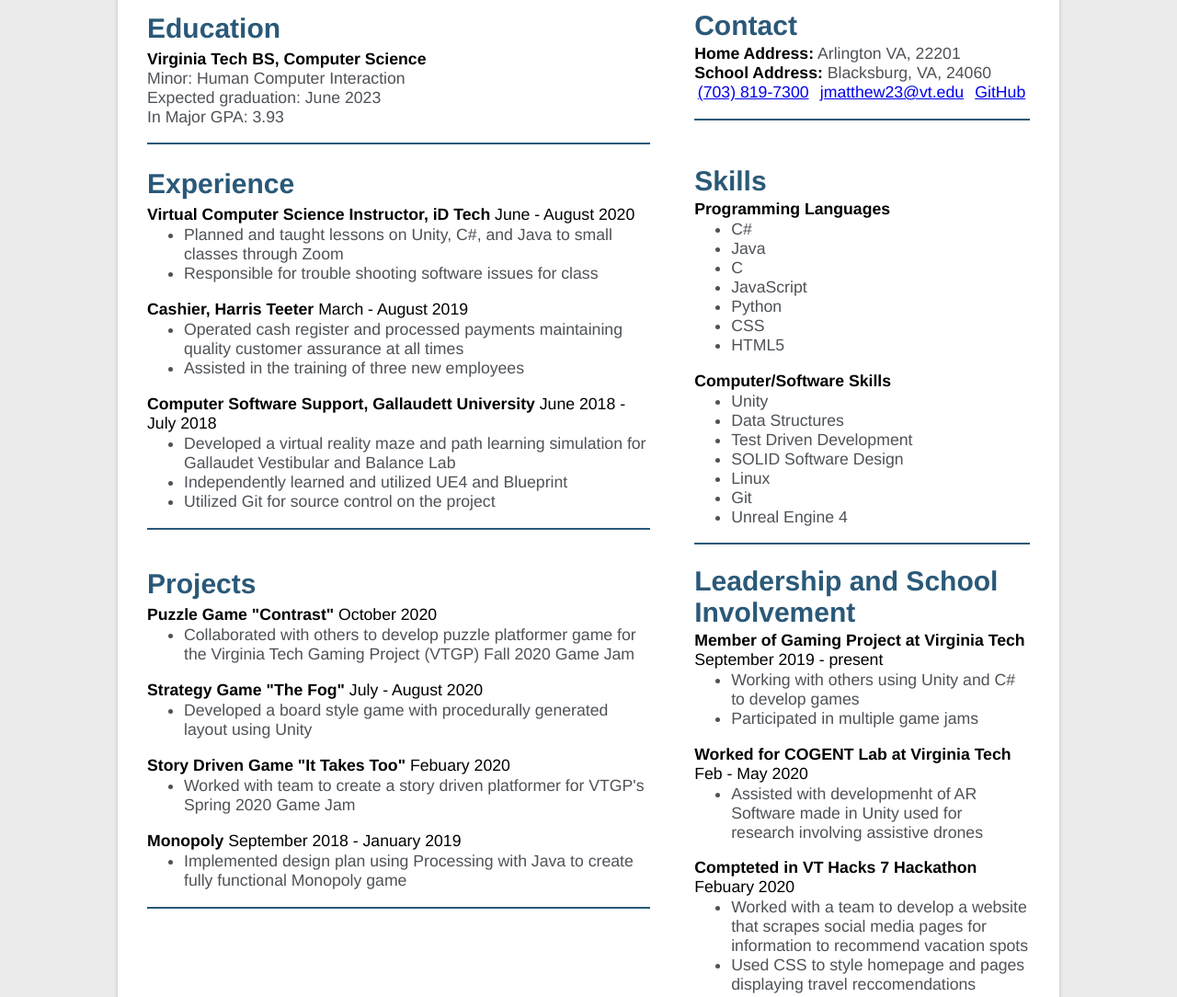
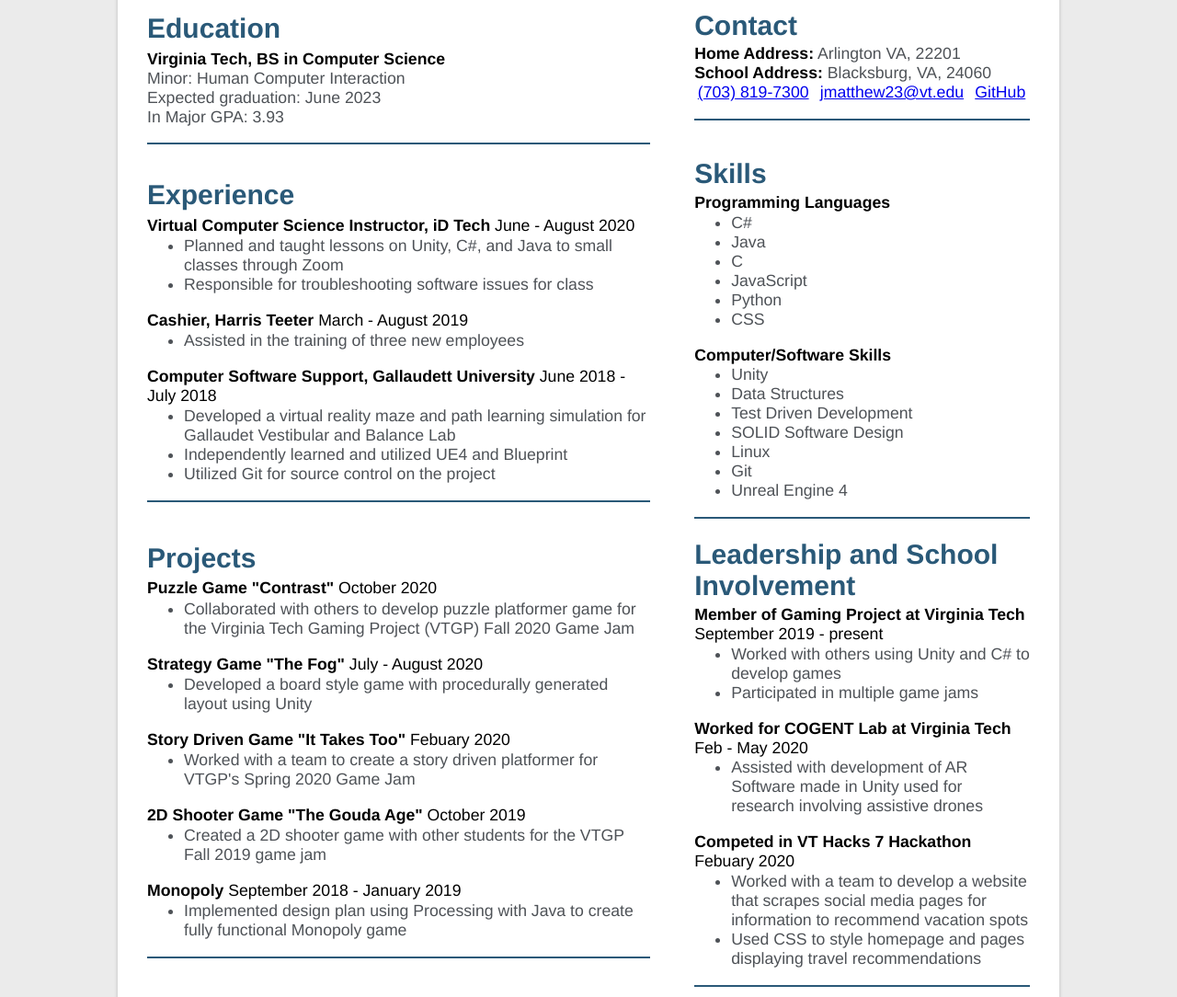
Before and after one commit to MatthewLJaffe/MatthewLJaffe.github.io, a plain HTML site: page index.html in a window 1280 px wide. Shown: the part 227-1311 px from the top of the page at 92% size. Drawn offline with Linux system fonts and the light colour scheme.

Commit message:
fixed typos and reformatted

```diff
--- a/index.html
+++ b/index.html
@@ -20,7 +20,7 @@
                 <div>
                     <h4 id = "education-header">Education</h4>
                     <p id = "education-content">
-                        <span>Virginia Tech BS, Computer Science</span> <br>
+                        <span>Virginia Tech, BS in Computer Science</span> <br>
                         Minor: Human Computer Interaction <br>
                         Expected graduation: June 2023 <br>
                          In Major GPA: 3.93
@@ -49,11 +49,10 @@
                 <span id="id-tech-text" class="item-label experience">Virtual Computer Science Instructor, iD Tech</span> <span id="id-tech-date" class="item-date experience">June - August 2020</span>
                 <ul id = "id-tech-list" class="item-list experience">
                     <li>Planned and taught lessons on Unity, C#, and Java to small classes through Zoom</li>
-                    <li>Responsible for trouble shooting software issues for class</li>
+                    <li>Responsible for troubleshooting software issues for class</li>
                 </ul>
                 <span id="cashier-text" class="item-label experience">Cashier, Harris Teeter</span> <span id="cashier-date" class="item-date experience">March - August 2019</span>
                 <ul id="cashier-list" class="item-list experience" >
-                    <li>Operated cash register and processed payments maintaining quality customer assurance at all times</li>
                     <li>Assisted in the training of three new employees</li>
                 </ul>
                 <span id = "gallaudet-text" class="item-label experience">Computer Software Support, Gallaudett University</span> <span id="gallaudet-date" class="item-date experience">June 2018 - July 2018</span>
@@ -62,7 +61,7 @@
                     <li>Independently learned and utilized UE4 and Blueprint</li>
                     <li>Utilized Git for source control on the project</li>
                 </ul>
-                <hr>
+                <hr id = "experience-line">
             </section>
 
             <section id = "skills-info" class = "rhs">
@@ -76,7 +75,6 @@
                         <li>JavaScript</li>
                         <li>Python</li>
                         <li>CSS</li>
-                        <li>HTML5</li>
                     </ul>
                 </div>
                 <div id ="computer" class = "skills-list">
@@ -106,7 +104,11 @@
                 </ul>
                 <span id = "it-takes-too-text" class="item-label projects">Story Driven Game "It Takes Too"</span> <span id="it-takes-too-date" class="item-date">Febuary 2020</span>
                 <ul id = "it-takes-too-list" class="item-list projects">
-                    <li>Worked with team to create a story driven platformer for VTGP's Spring 2020 Game Jam</li>
+                    <li>Worked with a team to create a story driven platformer for VTGP's Spring 2020 Game Jam</li>
+                </ul>
+                <span id = "gouda-text" class="item-label projects">2D Shooter Game "The Gouda Age"</span> <span id="gouda-date" class="item-date">October 2019</span>
+                <ul id = "gouda-list" class="item-list projects">
+                    <li>Created a 2D shooter game with other students for the VTGP Fall 2019 game jam</li>
                 </ul>
                 <span id = "monopoly-text" class="item-label projects">Monopoly</span> <span id="monopoly-date" class="item-date">September 2018 - January 2019</span>
                 <ul id= "monopoly-list" class = "item-list projects">
@@ -119,20 +121,20 @@
                 <h4 id = "involvement-header"> Leadership and School Involvement</h4>
                 <span id = "vtgp-text" class="item-label">Member of Gaming Project at Virginia Tech</span>  <span id="vtgp-date" class="item-date">September 2019 - present</span>
                 <ul id="vtgp-list" class = "item-list involvement">
-                    <li>Working with others using Unity and C# to develop games</li>
+                    <li>Worked with others using Unity and C# to develop games</li>
                     <li>Participated in multiple game jams</li>
                 </ul>
                 <span id = "cogent-text" class="item-label"> Worked for COGENT Lab at Virginia Tech</span> <span id="cogent-date" class="item-date">Feb - May 2020</span>
                 <ul id="cogent-list" class = "item-list involvement">
-                    <li>Assisted with developmenht of AR Software made in Unity used for research involving assistive drones</li>
+                    <li>Assisted with development of AR Software made in Unity used for research involving assistive drones</li>
                 </ul>
-                <span id = "hack-text" class="item-label">Compteted in VT Hacks 7 Hackathon</span> <span id="tutor-date" class="item-date">Febuary 2020</span>
+                <span id = "hack-text" class="item-label">Competed in VT Hacks 7 Hackathon</span> <span id="tutor-date" class="item-date">Febuary 2020</span>
                 <ul id="hack-list" class = "hack-list involvement">
                     <li>
                         Worked with a team to develop a website that scrapes social media pages for information to recommend vacation spots
                     </li>
                     <li>
-                        Used CSS to style homepage and pages displaying travel reccomendations
+                        Used CSS to style homepage and pages displaying travel recommendations
                     </li>
                 </ul>
                 <hr>
--- a/resumestyle.css
+++ b/resumestyle.css
@@ -51,6 +51,12 @@ h4  {
     color: #2A5978;
     margin-top: 2%;
     margin-bottom: 1%;
+}
+#experience-header{
+    margin-top: 4.20%;
+}
+#skills-header{
+    margin-top: 0%;
 }
 
 /*I'm using span to blanket targets things like smaller titles of things to make darker and bold*/
```
